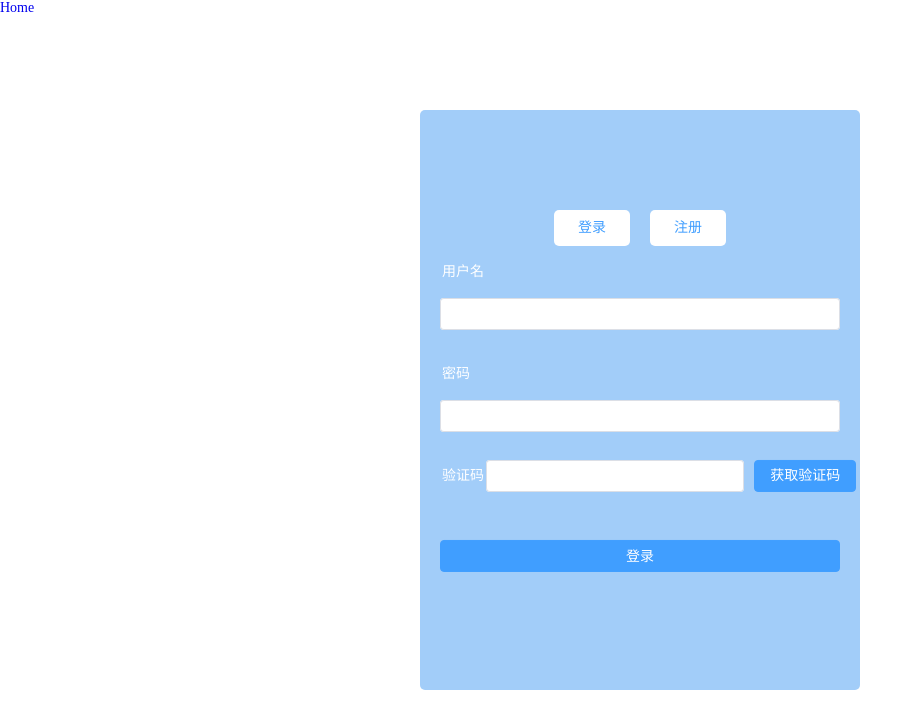
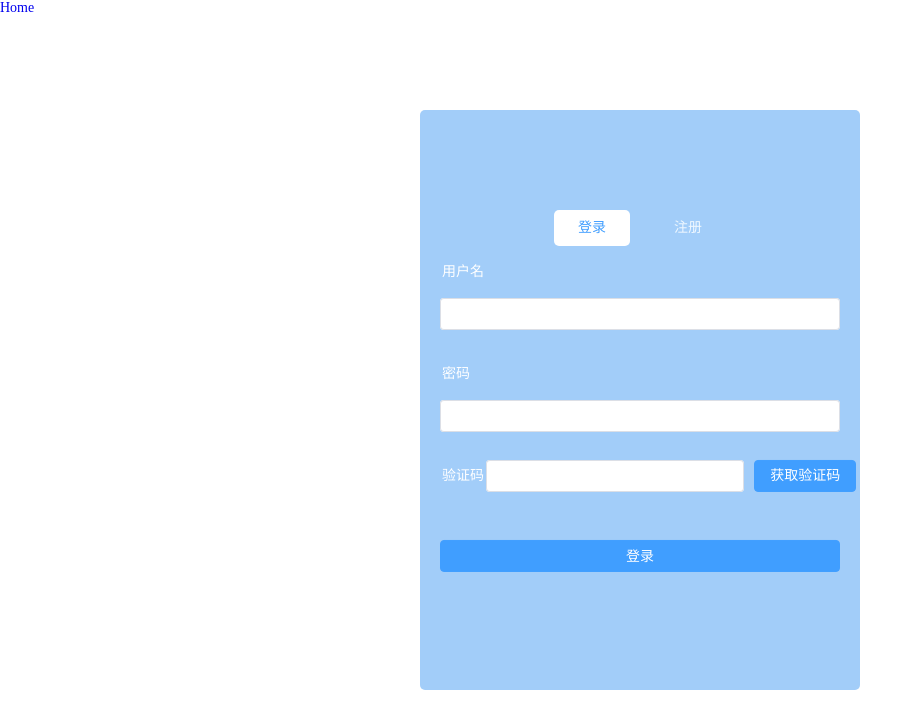
Before and after one commit to xiaolu2333/vue3-admin, a Vue app: page /#/Login in a window 1280 px wide. Shown: the top 728 px of the page, without its empty margins (0-922 px from the left). Built offline with nearby package versions, Linux system fonts and the light colour scheme.

Commit message:
登录及注册业务：Vue指令与页面交互之使用 v-bind 绑定 class 实现动态渲染效果

```diff
--- a/src/views/account/Login.vue
+++ b/src/views/account/Login.vue
@@ -2,7 +2,7 @@
   <div id="login">
     <div class="form-wrap">
       <ul class="manu-tab">
-        <li class="current" v-for="item in data.tab_manu" :key="item.type">
+        <li :class="{'current': current_menu === item.type}" v-for="item in data.tab_manu" :key="item.type">
           {{ item.label }}
         </li>
       </ul>
@@ -38,7 +38,7 @@
 </template>
 
 <script>
-import { reactive } from "vue";
+import {reactive, ref} from "vue";
 
 export default {
   name: "login",
@@ -50,9 +50,11 @@ export default {
         { type: "register", label: "注册" },
       ],
     });
+    const current_menu = ref(data.tab_manu[0].type);
 
     return {
       data,
+      current_menu,
     };
   },
 };
```
